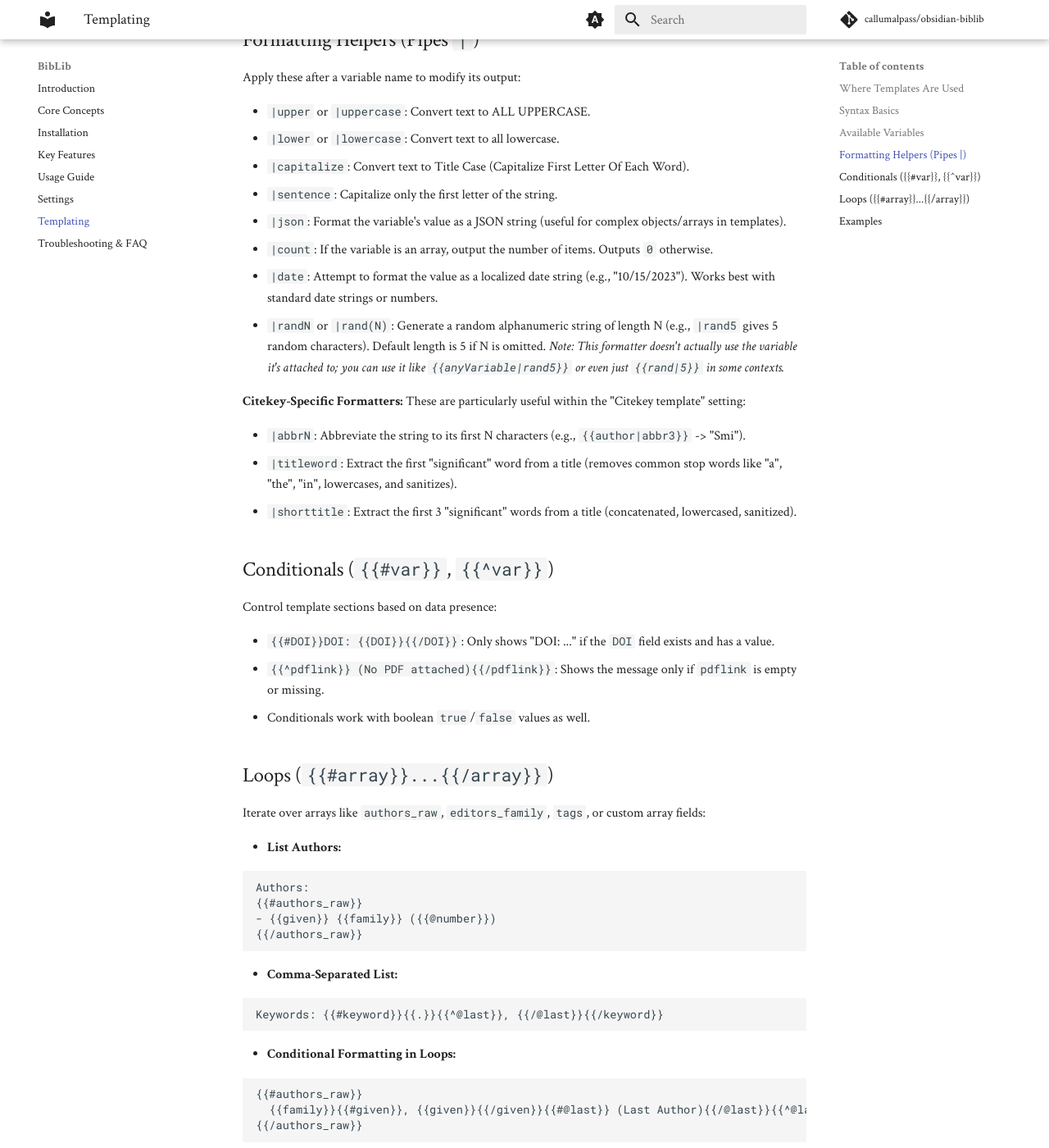
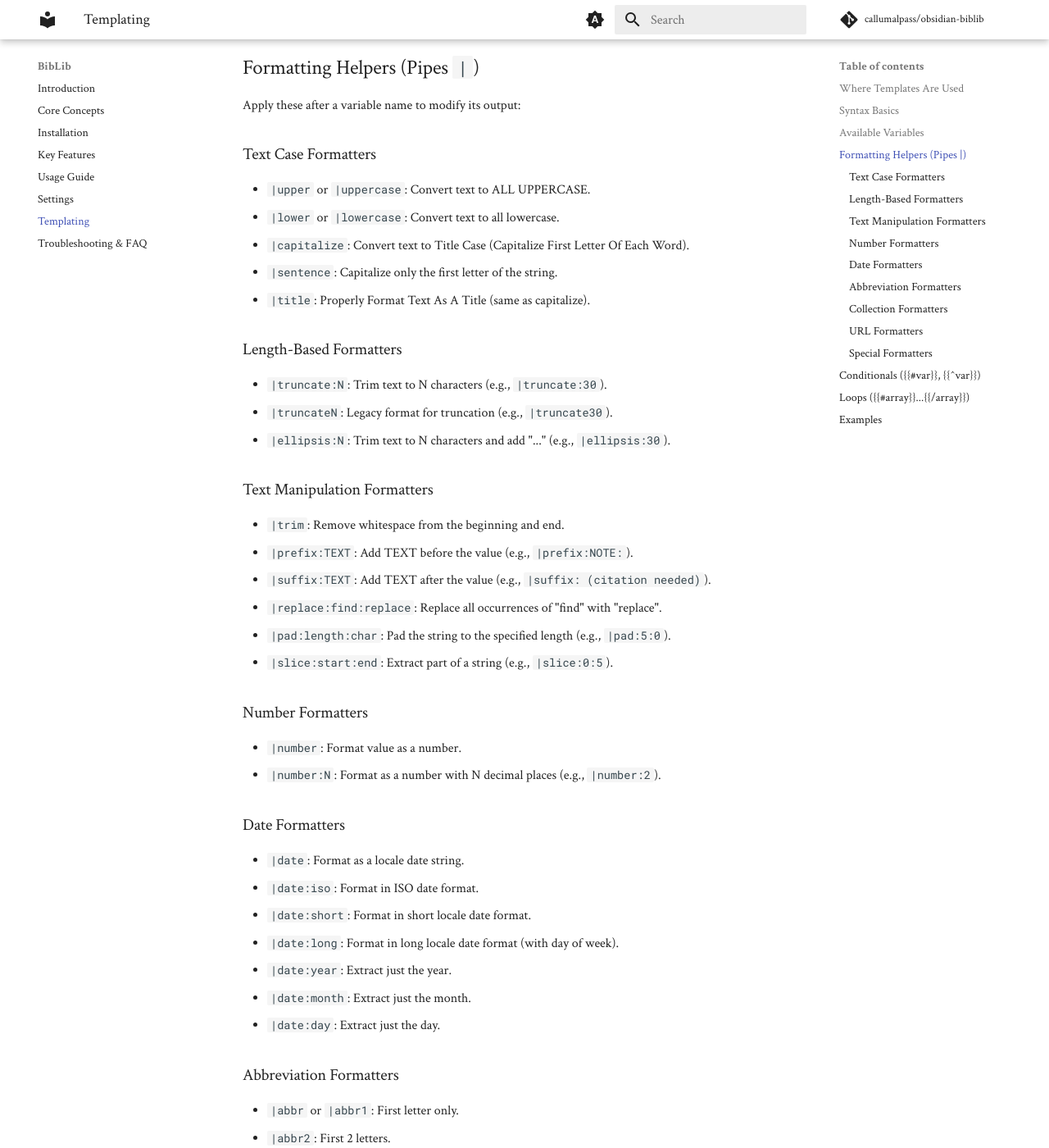
Before and after one commit to callumalpass/obsidian-biblib, an MkDocs documentation site: the page built from docs/templating-system-guide.md, in a window 1280 px wide and 1400 px high, scrolled down 3376 px. Shown: the whole window at 82% size. Built offline with MkDocs 1.6.1 and Material for MkDocs 9.7.7, drawn with Linux system fonts in a browser that asks for light colours; comment, search, counter and statistics services are not loaded; some of the changed text lies outside the part shown.

Commit message:
Update templating docs

```diff
--- a/docs/templating-system-guide.md
+++ b/docs/templating-system-guide.md
@@ -29,9 +29,10 @@ BibLib uses templates in four major areas:
     *   Example: `{{title}}` inserts the reference's title.
     *   Nested Data: Use dot notation for nested CSL fields: `{{issued.date-parts.0.0}}` (for year).
 *   **Formatters (Pipes):** Modify the output of a variable.
-    *   Syntax: `{{variableName|formatterName}}`
+    *   Syntax: `{{variableName|formatterName}}` or `{{variableName|formatter:parameter}}`
     *   Example: `{{title|lowercase}}` inserts the title in all lowercase.
-    *   Multiple formatters can be chained (though rarely needed): `{{author|lowercase|abbr3}}`.
+    *   Example with parameter: `{{abstract|truncate:150}}` truncates the abstract to 150 characters.
+    *   Multiple formatters can be chained: `{{title|lowercase|truncate:20}}`.
 *   **Conditionals:** Show content based on whether a variable exists (is "truthy" - not null, undefined, false, empty string, or empty array).
     *   **Positive:** `{{#variableName}}Content to show if variableName exists{{/variableName}}`
     *   **Negative:** `{{^variableName}}Content to show if variableName is missing or falsy{{/variableName}}`
@@ -85,20 +86,69 @@ When rendering a template, BibLib makes the following data available:
 
 Apply these after a variable name to modify its output:
 
-*   `|upper` or `|uppercase`: Convert text to ALL UPPERCASE.
-*   `|lower` or `|lowercase`: Convert text to all lowercase.
-*   `|capitalize`: Convert text to Title Case (Capitalize First Letter Of Each Word).
-*   `|sentence`: Capitalize only the first letter of the string.
-*   `|json`: Format the variable's value as a JSON string (useful for complex objects/arrays in templates).
-*   `|count`: If the variable is an array, output the number of items. Outputs `0` otherwise.
-*   `|date`: Attempt to format the value as a localized date string (e.g., "10/15/2023"). Works best with standard date strings or numbers.
-*   `|randN` or `|rand(N)`: Generate a random alphanumeric string of length N (e.g., `|rand5` gives 5 random characters). Default length is 5 if N is omitted. *Note: This formatter doesn't actually use the variable it's attached to; you can use it like `{{anyVariable|rand5}}` or even just `{{rand|5}}` in some contexts.*
+### Text Case Formatters
 
-**Citekey-Specific Formatters:** These are particularly useful within the "Citekey template" setting:
+* `|upper` or `|uppercase`: Convert text to ALL UPPERCASE.
+* `|lower` or `|lowercase`: Convert text to all lowercase.
+* `|capitalize`: Convert text to Title Case (Capitalize First Letter Of Each Word).
+* `|sentence`: Capitalize only the first letter of the string.
+* `|title`: Properly Format Text As A Title (same as capitalize).
 
-*   `|abbrN`: Abbreviate the string to its first N characters (e.g., `{{author|abbr3}}` -> "Smi").
-*   `|titleword`: Extract the first "significant" word from a title (removes common stop words like "a", "the", "in", lowercases, and sanitizes).
-*   `|shorttitle`: Extract the first 3 "significant" words from a title (concatenated, lowercased, sanitized).
+### Length-Based Formatters
+
+* `|truncate:N`: Trim text to N characters (e.g., `|truncate:30`).
+* `|truncateN`: Legacy format for truncation (e.g., `|truncate30`).
+* `|ellipsis:N`: Trim text to N characters and add "..." (e.g., `|ellipsis:30`).
+
+### Text Manipulation Formatters
+
+* `|trim`: Remove whitespace from the beginning and end.
+* `|prefix:TEXT`: Add TEXT before the value (e.g., `|prefix:NOTE: `).
+* `|suffix:TEXT`: Add TEXT after the value (e.g., `|suffix: (citation needed)`).
+* `|replace:find:replace`: Replace all occurrences of "find" with "replace".
+* `|pad:length:char`: Pad the string to the specified length (e.g., `|pad:5:0`).
+* `|slice:start:end`: Extract part of a string (e.g., `|slice:0:5`).
+
+### Number Formatters
+
+* `|number`: Format value as a number.
+* `|number:N`: Format as a number with N decimal places (e.g., `|number:2`).
+
+### Date Formatters
+
+* `|date`: Format as a locale date string.
+* `|date:iso`: Format in ISO date format.
+* `|date:short`: Format in short locale date format.
+* `|date:long`: Format in long locale date format (with day of week).
+* `|date:year`: Extract just the year.
+* `|date:month`: Extract just the month.
+* `|date:day`: Extract just the day.
+
+### Abbreviation Formatters
+
+* `|abbr` or `|abbr1`: First letter only.
+* `|abbr2`: First 2 letters.
+* `|abbr3`: First 3 letters.
+* `|abbr4`: First 4 letters.
+* `|abbrN`: First N letters (replace N with a number).
+
+### Collection Formatters
+
+* `|count`: Count items in an array.
+* `|join:delimiter`: Join array elements with the specified delimiter.
+* `|split:delimiter`: Split a string by the specified delimiter.
+* `|json`: Format as a JSON string.
+
+### URL Formatters
+
+* `|urlencode`: URL encode a string.
+* `|urldecode`: Decode a URL-encoded string.
+
+### Special Formatters
+
+* `|titleword`: Extract first significant word from a title.
+* `|shorttitle`: Extract first 3 significant words from a title.
+* `|rand:N` or `|randN`: Generate a random string of length N (e.g., `|rand5` gives 5 random characters).
 
 ## Conditionals (`{{#var}}`, `{{^var}}`)
 
@@ -185,3 +235,22 @@ Keywords: {{#keyword}}{{.}}{{^@last}}, {{/@last}}{{/keyword}}
 *   `References/{{citekey}}{{#DOI}}_doi{{/DOI}}` -> `References/smith2023_doi.md` (Only adds "_doi" if a DOI exists)
 *   `Library/{{#container-title}}{{container-title|lowercase}}/{{/container-title}}{{citekey}}` -> `Library/journal of physics/smith2023.md` (Organizes by journal)
 *   `Papers/{{year}}/{{authors_family.0|lowercase}}/{{citekey}}` -> `Papers/2023/smith/smith2023.md` (Creates year/author hierarchies)
+
+**Advanced Formatter Examples:**
+
+*   **Date Formatting:**
+    *   `Published: {{issued|date:long}}` -> "Published: Wednesday, March 15, 2024"
+    *   `Data collected: {{month|pad:2:0}}/{{day|pad:2:0}}/{{year}}` -> "Data collected: 03/15/2024"
+
+*   **Text Manipulation:**
+    *   `{{abstract|ellipsis:100}}` -> "This study presents a novel neural network framework for improving climate model accuracy and computational..."
+    *   `{{abstract|replace:neural:machine learning}}` -> Replaces all occurrences of "neural" with "machine learning"
+    *   `{{#DOI}}{{DOI|prefix:https://doi.org/}}{{/DOI}}` -> "https://doi.org/10.1234/jtp.2023.5678"
+
+*   **URL Processing:**
+    *   `https://example.com/search?q={{title|urlencode}}` -> "https://example.com/search?q=Neural%20Networks%20for%20Climate%20Prediction"
+    *   `{{URL|urldecode}}` -> Decodes a URL-encoded URL
+
+*   **Collection Operations:**
+    *   `{{authors_family|join: and }}` -> "Smith and Rodriguez and Zhang"
+    *   `{{page|split:-}}` -> Splits "123-145" into ["123", "145"]
```
